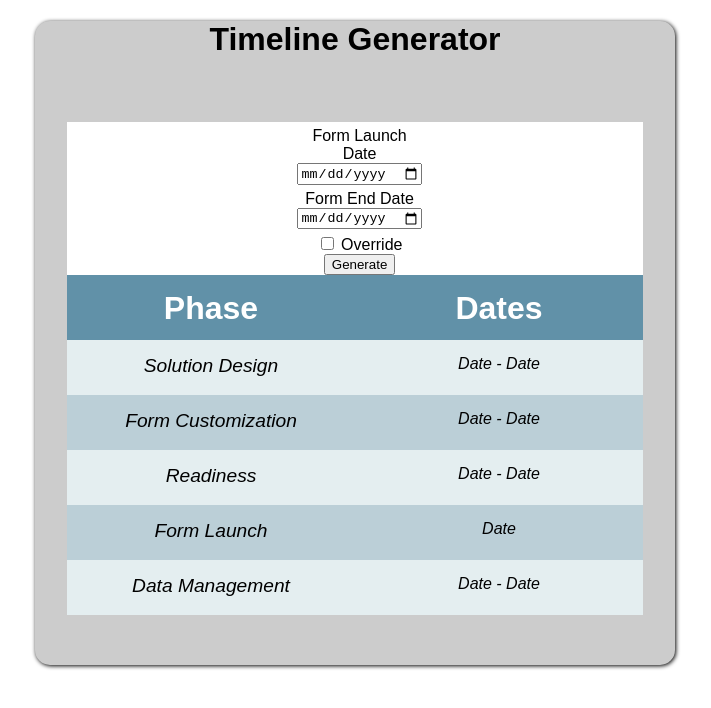
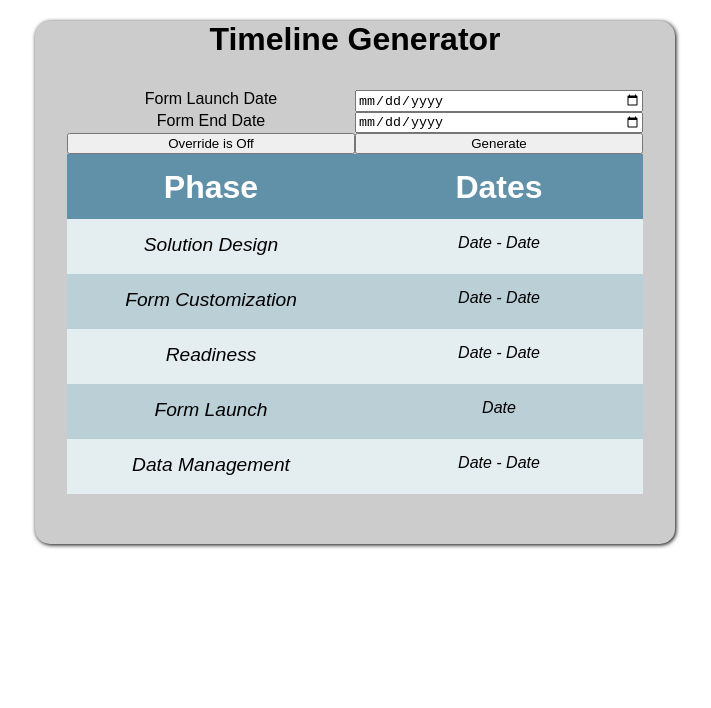
Before and after one commit to NolanKingdon/React-Timeline-Estimator, a React (Create React App) app: page / in a window 1280 px wide. Shown: the top 708 px of the page, without its empty margins (285-996 px from the left). Built offline with nearby package versions, Linux system fonts and the light colour scheme.

Commit message:
Added grid for selectors, added button to make this more clear

```diff
--- a/src/App.css
+++ b/src/App.css
@@ -12,12 +12,12 @@
 .Generator {
   position: relative;
   width: 90%;
-  margin: 10% 5% 0% 5%;
-  background-color: white;
+  margin: 5% 5% 0% 5%;
+  background-color: #ccc;
 }
 
 .timeline-display {
-  background-color: white;
+  background-color: #ccc;
   display: grid;
   grid-template-columns: repeat(2, 1fr);
   grid-auto-rows: minmax(10px, auto);
@@ -53,15 +53,8 @@
   background-color: rgba(187,207,215,1);
 }
 
-.timeline-generator {
-  display: inline-block;
-  margin: 0 40% 0 40%;
+.timeline-generator, .override-fields {
+  display: grid;
+  grid-template-columns: repeat(2, 1fr);
+  grid-auto-rows: minmax(10px, auto);
 }
-
-.input {
-  margin: 5px 0 5px 0;
-}
-
-.override-fields div {
-    margin: 5px 0 5px 0;
-}
--- a/src/generator.jsx
+++ b/src/generator.jsx
@@ -44,53 +44,39 @@ class Generator extends Component {
   }
   // Adding in a manual override for dates just in case.
   manualOverride(event) {
-    if(event.target.checked === true){
+    if(this.state.checkStatus === false){
       this.setState({
         checkStatus: true
-      })
+      });
     } else {
       this.setState({
         checkStatus: false
-      })
+      });
     }
   }
 
   render(){
     return(
       <div className = "Generator">
-        <form className = "timeline-generator">
         { this.state.checkStatus === true &&
           <div className = "override-fields">
-              <div>
             <label htmlFor = "start-date-over">Start Date</label>
             <input id = "start-date-over" type="date" />
-              </div>
-              <div>
             <label htmlFor = "sol-design-over">Solution Design End</label>
             <input id = "sol-design-over" type="date" />
-              </div>
-              <div>
             <label htmlFor = "custom-over">Customization End</label>
             <input id = "custom-over" type="date" />
-              </div>
-              <div>
             <label htmlFor = "readiness-over">Readiness End</label>
             <input id = "readiness-over" type="date" />
           </div>
-            </div>
         }
-          <div className = "input">
+        <form className = "timeline-generator">
           <label htmlFor = "launch-date">Form Launch Date</label>
           <input id = "launch-date" type="date" />
-          </div>
-          <div className = "input">
           <label htmlFor = "end-date">Form End Date</label>
           <input id = "end-date" type="date"/>
-          </div>
-          <div className = "override">
-            <input type="checkbox" onClick = { this.manualOverride }/> Override
-          </div>
-          <button id="timeline-submit" type = "button" onClick={ this.getDates }>Generate</button>
+          <button id = "override-button" type = "button" onClick = { this.manualOverride }> { this.state.checkStatus ? "Override is On" : "Override is Off"}</button>
+          <button id = "timeline-submit" type = "button" onClick={ this.getDates }>Generate</button>
         </form>
         <div className = "timeline-display">
           <h1>Phase</h1>
```
Lines whose indentation alone changed are shown as unchanged.
